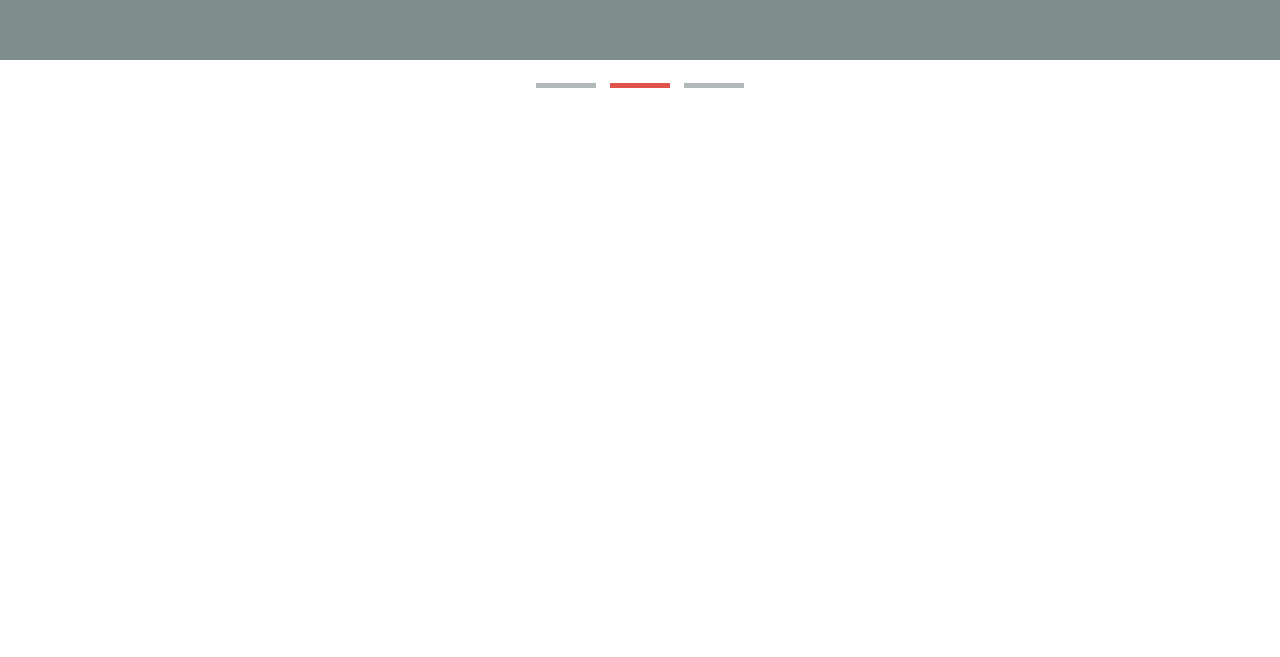
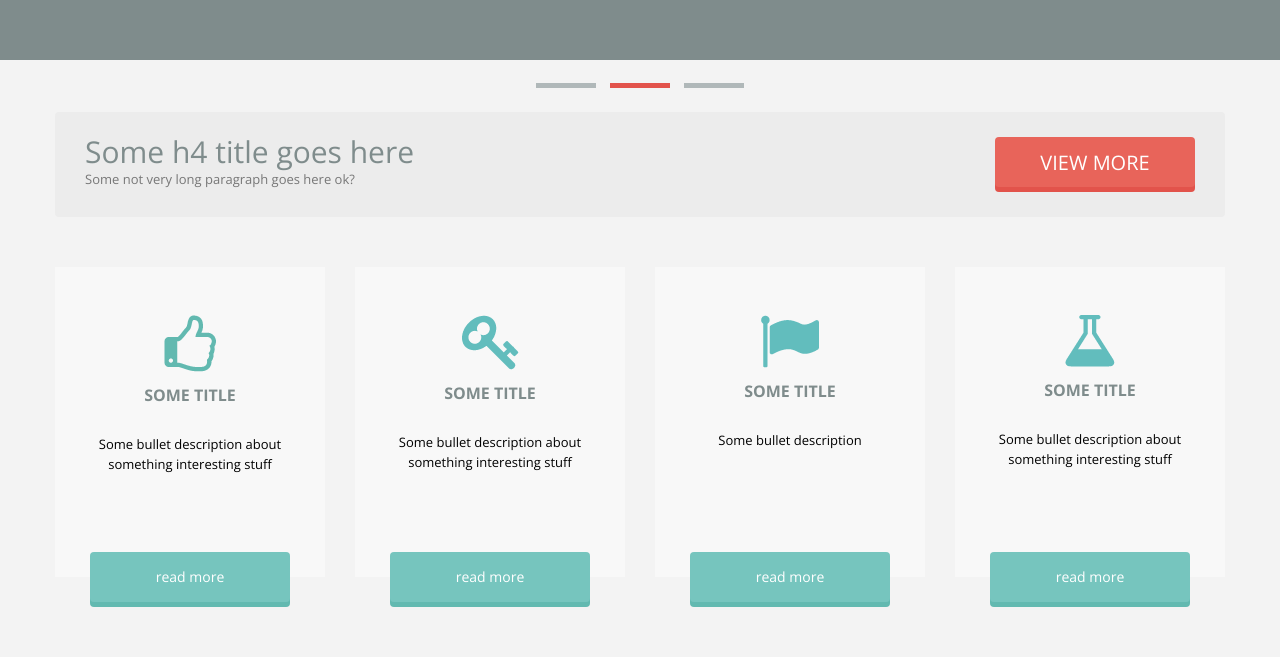
Before and after one commit to fejs-levelup/fe-course, a plain HTML site: page project-0_0_1/index.html in a window 1280 px wide. Shown: the part 518-1175 px from the top of the page. Before the commit the page ends 800 px from the top, so only its background shows below. Drawn offline with nearby package versions, Linux system fonts and the light colour scheme.

Commit message:
Udate current project version
block w/ bullets has been added to the websit

```diff
--- /dev/null
+++ b/project-0_0_1/css/action-container.css
@@ -0,0 +1,46 @@
+.action-container {
+  background: var(--grey);
+  border-radius: var(--main-radius);
+  padding: 25px 30px;
+  text-align: justify;
+  position: relative;
+}
+
+.action-container > * {
+  display: inline-block;
+}
+
+.view-list--text {
+  max-width: 870px;
+}
+
+.view-list--text h4 {
+  color: var(--dark-grey);
+  font-size: 30px;
+  font-weight: normal;
+  margin: 0;
+  line-height: 30px;
+}
+
+.view-list--text p {
+  color: #777;
+  font-size: 13px;
+  margin: 0;
+  line-height: 25px;
+}
+
+.action-container button {
+  width: 200px;
+  height: 50px;
+  border: none;
+  padding: 0;
+  color: #fff;
+  background: var(--light-red);
+  box-shadow: 0 5px var(--dark-red);
+  border-radius: var(--main-radius);
+  text-transform: uppercase;
+  font-size: 20px;
+  position: absolute;
+  right: 30px;
+  top: 25px;
+}
--- /dev/null
+++ b/project-0_0_1/css/bullets-container.css
@@ -0,0 +1,78 @@
+.bullets-container {
+	height: 440px;
+	padding: 50px 0 80px;
+}
+
+.single-bullet {
+	width: 270px;
+	height: 310px;
+	display: inline-block;
+	margin: 0 30px 0 0;
+	background: #f8f8f8;
+	box-sizing: border-box;
+	padding: 0 15px;
+	position: relative;
+	vertical-align: top;
+}
+
+.single-bullet:last-child {
+	margin-right: 0;
+}
+
+.single-bullet:hover div img:last-child {
+	display: inline;
+}
+
+.single-bullet:hover div img:first-child {
+	display: none;
+}
+
+.single-bullet:hover button {
+	background: var(--light-red);
+	box-shadow: 0 5px var(--dark-red);
+}
+
+.single-bullet div {
+	margin: 48px 0 15px;
+	text-align: center;
+	line-height: 0;
+}
+
+.single-bullet div img:last-child {
+	display: none;
+}
+
+.single-bullet h5 {
+	margin: 0;
+	color: var(--dark-grey);
+	text-transform: uppercase;
+	font-size: 16px;
+	line-height: 1em;
+	text-align: center;
+}
+
+.single-bullet p {
+	text-align: center;
+	font-size: 13px;
+	margin: 32px 0 0;
+}
+
+.single-bullet button {
+	background: var(--main-color);
+	box-shadow: 0 5px #62b9b0;
+	border-radius: var(--main-radius);
+	color: #fff;
+	text-transform: lowercase;
+	width: 200px;
+	height: 50px;
+	border: none;
+	padding: 0;
+	position: absolute;
+	bottom: -25px;
+	left: 50%;
+	margin-left: -100px;
+}
+
+.single-bullet button:hover {
+	cursor: pointer;
+}
--- a/project-0_0_1/css/header.css
+++ b/project-0_0_1/css/header.css
@@ -9,11 +9,6 @@ body {
   background-position: 0 bottom;
   background-repeat: repeat-x;
   line-height: 80px;
-}
-
-.container {
-  max-width: 1170px;
-  margin: 0 auto;
 }
 
 [src=$"logo.png"] {
--- a/project-0_0_1/css/main.css
+++ b/project-0_0_1/css/main.css
@@ -3,3 +3,15 @@
 @import "variables.css";
 @import "header.css";
 @import "slider.css";
+@import "action-container.css";
+@import "bullets-container.css";
+
+body {
+	background: #f3f3f3;
+}
+
+.container {
+	max-width: 1170px;
+	margin: 0 auto;
+	box-sizing: border-box;
+}
--- a/project-0_0_1/css/slider.css
+++ b/project-0_0_1/css/slider.css
@@ -88,6 +88,7 @@
   height: 100%;
   display: none;
   padding: 160px 0 0;
+  box-sizing: border-box;
 }
 
 .single-slide.active-slide {
--- a/project-0_0_1/css/variables.css
+++ b/project-0_0_1/css/variables.css
@@ -5,4 +5,6 @@
   --lightest-red: #e5655d;
 
   --main-radius: 4px;
+  --grey: #ececec;
+  --dark-grey: #7f8c8c;
 }
--- a/project-0_0_1/index.html
+++ b/project-0_0_1/index.html
@@ -60,5 +60,42 @@
     </div>
   </section>
 
+  <section id="view-list">
+    <div class="action-container container">
+      <div class="view-list--text">
+        <h4>Some h4 title goes here</h4>
+        <p>Some not very long paragraph goes here ok?</p>
+      </div>
+      <button type="button">View more</button>
+    </div>
+
+    <div class="bullets-container container">
+      <div class="single-bullet">
+        <div><img src="img/ok-green.png" title="some title"><img src="img/ok.png" title="some title"></div>
+        <h5>Some title</h5>
+        <p>Some bullet description about something interesting stuff</p>
+        <button type="button">read more</button>
+      </div><!--
+      --><div class="single-bullet">
+        <div><img src="img/key.png" title="some title"><img src="img/key-red.png" title="some title"></div>
+        <h5>Some title</h5>
+        <p>Some bullet description about something interesting stuff</p>
+        <button type="button">read more</button>
+      </div><!--
+      --><div class="single-bullet">
+        <div><img src="img/flag.png" title="some title"><img src="img/flag-red.png" title="some title"></div>
+        <h5>Some title</h5>
+        <p>Some bullet description</p>
+        <button type="button">read more</button>
+      </div><!--
+      --><div class="single-bullet">
+        <div><img src="img/flask.png" title="some title"><img src="img/flask-red.png" title="some title"></div>
+        <h5>Some title</h5>
+        <p>Some bullet description about something interesting stuff</p>
+        <button type="button">read more</button>
+      </div>
+    </div>
+  </section>
+
 </body>
 </html>
```
Also changed, not shown: project-0_0_1/img/flag-red.png (added), project-0_0_1/img/flag.png (added), project-0_0_1/img/flask-red.png (added), project-0_0_1/img/flask.png (added), project-0_0_1/img/key-red.png (added), project-0_0_1/img/key.png (added), project-0_0_1/img/ok-green.png (added), project-0_0_1/img/ok.png (added). Lines whose indentation alone changed are shown as unchanged.
